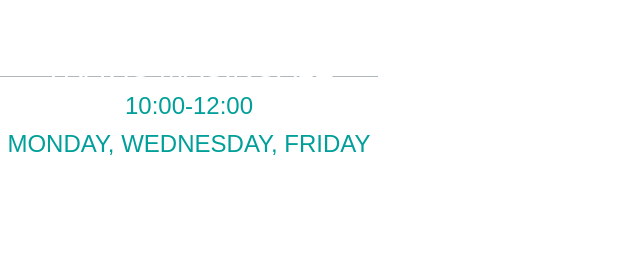
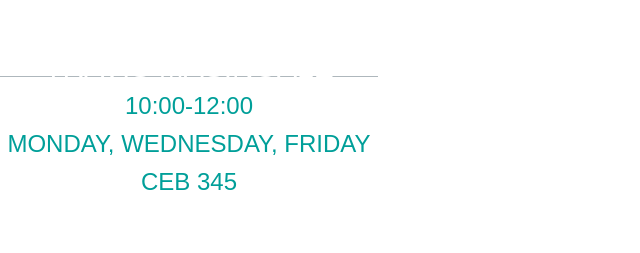
Before and after one commit to Jchurchill49/P1-468-officeHours, a plain HTML site: page index.html in a window 1280 px wide. Shown: the whole page, without its empty margins (0-640 px from the left). Drawn offline with Linux system fonts and the light colour scheme; no server answers; a web font is replaced by a local one.

Commit message:
room number

```diff
--- a/index.html
+++ b/index.html
@@ -153,6 +153,7 @@
 
 				    <p class="MW">10:00-12:00</p>
 				    <p class="MW">Monday, Wednesday, Friday</p>
+				    <p class="MW">CEB 345</p>
 
 
 
```
